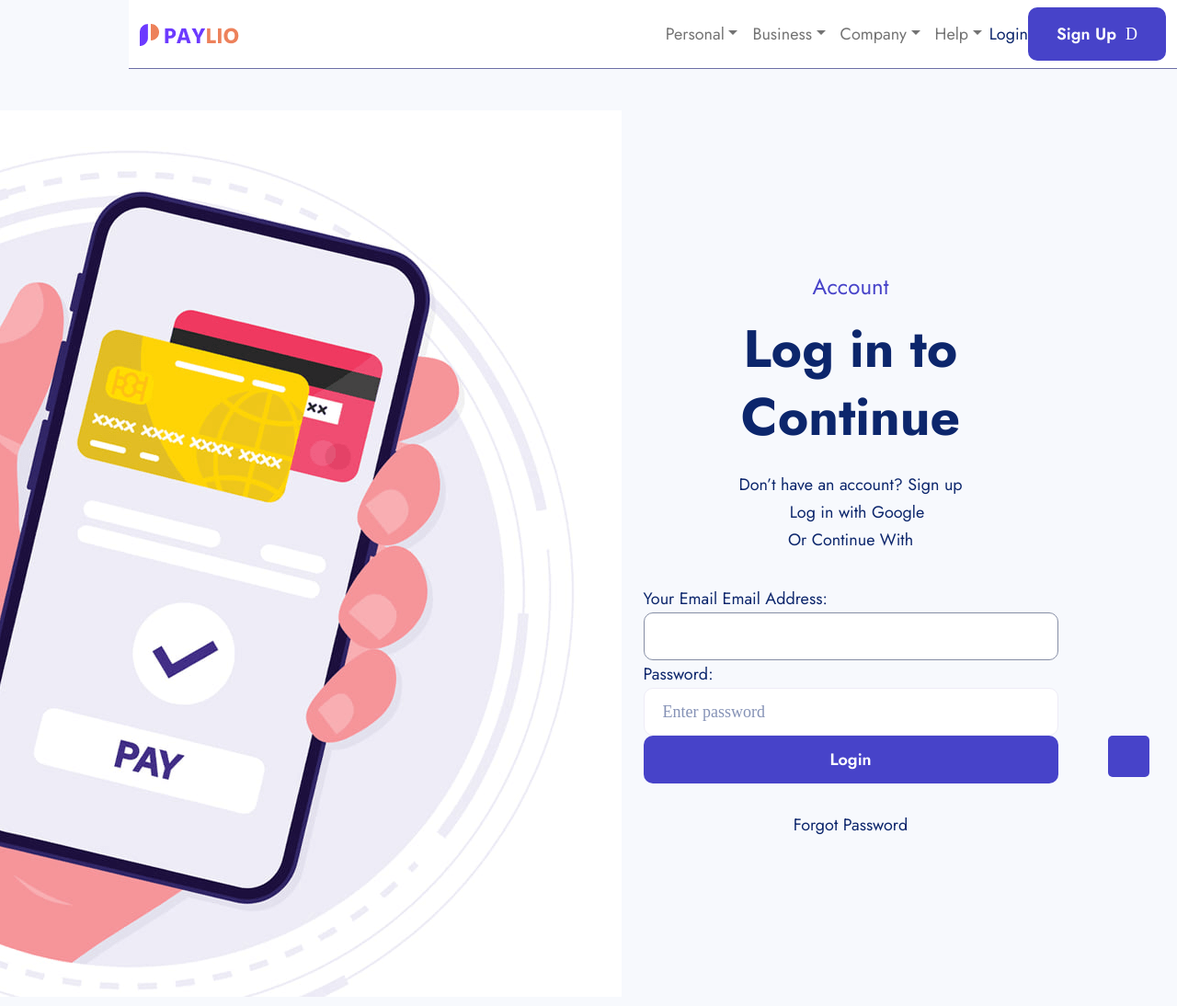
After one commit to barth007/OwO, a Django app: page /auth/sign-in/ in a window 1280 px wide. The commit adds this page. Shown: the whole page at 92% size. Run offline with Django 4.2, Linux system fonts and the light colour scheme; some libraries are stand-ins or nearby versions; some web fonts are replaced.

Commit message:
done with the sign-in and sign-out features

```diff
--- /dev/null
+++ b/templates/auth/sign-in.html
@@ -0,0 +1,55 @@
+{% extends 'partials/base.html' %}
+{% load static %}
+
+
+{% block title %}
+Sign-In
+{% endblock title %}
+
+
+
+{% block content %}
+<!-- Login Reg start -->
+<section class="login-reg">
+    <div class="overlay pt-120">
+        <div class="container">
+            <div class="row align-items-center justify-content-center">
+                <div class="col-xl-6 order-xl-0 order-1">
+                    <div class="sec-img d-rtl">
+                        <img src="{% static 'assets/images/login-reg-bg.png' %}" class="max-un" alt="image">
+                    </div>
+                </div>
+                <div class="col-xl-5">
+                    <div class="section-text text-center">
+                        <h5 class="sub-title">Account</h5>
+                        <h2 class="title">Log in to Continue</h2>
+                        <p class="dont-acc">Don’t have an account? <a href="{% url 'user_auth:sign-up' %}">Sign up</a>
+                        </p>
+                        <div class="reg-google">
+                            <a href="javascript:void(0)"><i class="fab fa-google"></i>Log in with Google</a>
+                        </div>
+                        <span class="or">Or Continue With</span>
+                    </div>
+                    <form method="post">
+                        {% csrf_token %}
+                        <div class="row">
+                            <div class="col-12">
+                                <div class="single-input">
+                                    <label for="logemail">Your Email</label>
+                                    {{ form}}
+                                </div>
+
+                                <button class="cmn-btn w-100">Login</button>
+                            </div>
+                        </div>
+                    </form>
+                    <div class="forgot-pass mt-30 text-center">
+                        <a href="javascript:void(0)">Forgot Password</a>
+                    </div>
+                </div>
+            </div>
+        </div>
+    </div>
+</section>
+<!-- Login Reg end -->
+{% endblock content %}
--- a/user_auth/form.py
+++ b/user_auth/form.py
@@ -1,7 +1,7 @@
 # USER AUTH FORM MODULE
 
 from django import forms
-from django.contrib.auth.forms import UserCreationForm
+from django.contrib.auth.forms import UserCreationForm, AuthenticationForm
 from django.contrib.auth import get_user_model
 from user_auth.models import User
 
@@ -21,3 +21,12 @@
         self.fields['phone_number'].widget.attrs['placeholder'] = self.fields['phone_number'].help_text
         self.fields['password1'].widget.attrs['placeholder'] = 'Enter Password'
         self.fields['password2'].widget.attrs['placeholder'] = 'Confirm Password'
+
+
+class UserLoginForm(AuthenticationForm):
+    """This form will create fields to login users"""
+
+    def __init__(self, *args, **kwargs):
+        email = forms.EmailField(widget=forms.EmailInput(attrs={'placeholder': 'Enter email'}))
+        super(UserLoginForm, self).__init__(*args, **kwargs)
+        self.fields['password'].widget.attrs['placeholder'] = 'Enter password'
--- a/user_auth/urls.py
+++ b/user_auth/urls.py
@@ -7,4 +7,6 @@
 
 urlpatterns = [
     path("sign-up/", views.register_view, name="sign-up"),
+    path("sign-in/", views.login_view, name="sign-in"),
+    path("sign-out/", views.logout_view, name="sign-out"),
 ]
--- a/user_auth/views.py
+++ b/user_auth/views.py
@@ -3,7 +3,7 @@
 from django.shortcuts import render, redirect
 from django.contrib.auth import authenticate, login, logout
 from django.contrib import messages
-from user_auth.form import UserRegisterForm
+from user_auth.form import UserRegisterForm, UserLoginForm
 
 def register_view (request):
     """
@@ -25,17 +25,44 @@
                 email=form.cleaned_data['email'],
                 password=form.cleaned_data['password1']
             )
-            login(
-                request,
-                new_user
-            )
+            login(request, new_user)
             return redirect('core:index')
     elif request.user.is_authenticated:
-        messages.warning(
-            request,
-            f"You're already logged in"
-        )
+        messages.warning(request, f"You're already logged in")
     context = {
         'form': form
-    }
+        }
     return render(request, 'auth/sign-up.html', context)
+
+def login_view(request):
+    """ This will login users"""
+    if request.method == 'POST':
+        form = UserLoginForm(request.POST)
+        if form.is_valid():
+            messages.success(request, f"{logged_user} is logged in")
+            logged_user = authenticate(
+                email=form.cleaned_data['email'],
+                password=form.cleaned_data['password']
+            )
+            if logged_user is not None:
+                login(request, logged_user)
+                return redirect('core:index')
+            else:
+                messages.warning(request, f"Invalid login credentials")
+    elif request.user.is_authenticated:
+        messages.warning(request, f"You're already logged in")
+        return redirect('core:index')
+
+    form = UserLoginForm()
+    context = {
+        'form': form
+        }
+    return render(request, 'auth/sign-in.html', context)
+
+
+def logout_view(request):
+    """ log users out"""
+
+    logout(request)
+    messages.success(request, f"You're logged out")
+    return redirect('user_auth:sign-in')
```
Also changed, not shown: templates/auth/sign-up.html (+7 -1 lines), templates/partials/base.html (+7 -0 lines), db.sqlite3.
